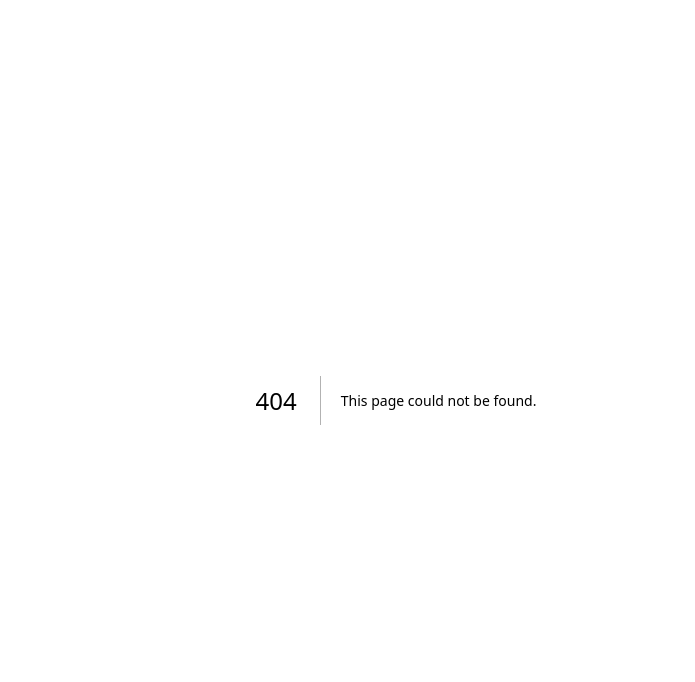
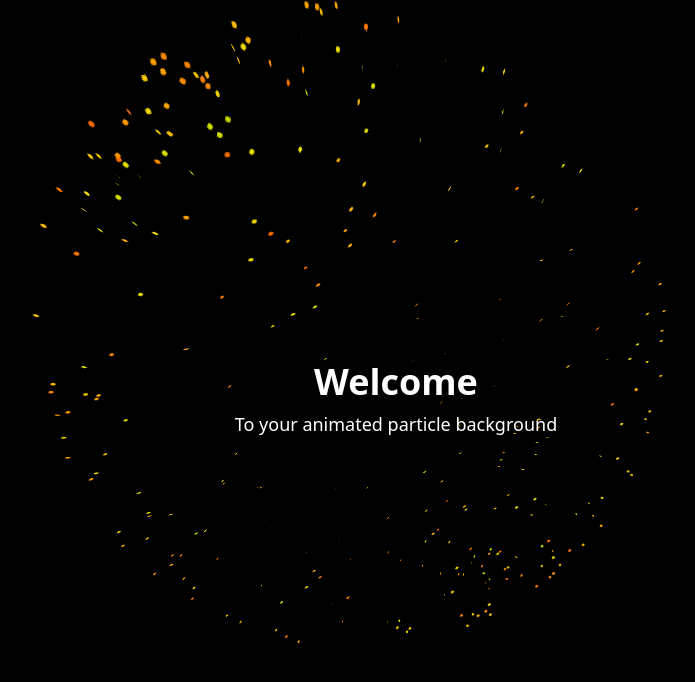
Before and after one commit to Epaphra-B/epaphra.com, a Next.js app: page /contact in a window 1280 px wide. Before the commit this address had no page. Shown: the top 682 px of the page, without its empty margins (244-939 px from the left). Built offline with nearby package versions, Linux system fonts and the light colour scheme.

Commit message:
added page loading screen, new particle bg

```diff
--- /dev/null
+++ b/src/app/components/OrbParticles.module.scss
@@ -0,0 +1,96 @@
+// src/app/components/OrbParticles.module.scss
+// best in chrome
+// Import the math module to use updated functions
+@use "sass:math";
+
+$total: 300; // total particles
+$orb-size: 300px;
+$particle-size: 4px;
+$time: 15s; // Duration for the initial formation animation
+$base-hue: 25; // change for diff colors (180 is nice)
+
+/*
+  Note: Global styles for html, body (like height: 100%, background: black, overflow: hidden)
+  are typically handled in a global CSS file (e.g., globals.css in Next.js) or
+  directly on the body element in your layout.
+  For this module, we'll focus on the component-specific styles.
+*/
+
+.wrap {
+  position: absolute; /* Changed from relative to absolute for better centering with translate */
+  top: 50%;
+  left: 50%;
+  width: 0;
+  height: 0;
+  transform-style: preserve-3d; // Crucial for 3D transformations of children
+  perspective: 1000px; // Adds depth to the 3D scene
+  /* Overall orb rotation:
+   * - 'rotate': keyframe animation for the orb
+   * - '#{$time}': duration
+   * - 'infinite': repeats endlessly
+   * - 'linear': constant speed
+   */
+  animation: rotate #{$time} infinite linear;
+  /* NEW: Center the element using translate */
+  transform: translate(-50%, -50%);
+}
+
+/* Keyframes for the overall orb rotation */
+@keyframes rotate {
+  100% {
+    /* Rotate 360 degrees around Y and X axes for continuous spin */
+    /* Combine with initial translate for proper centering */
+    transform: translate(-50%, -50%) rotateY(360deg) rotateX(360deg);
+  }
+}
+
+.c {
+  position: absolute;
+  width: $particle-size;
+  height: $particle-size;
+  border-radius: 50%; // Makes particles circular
+  opacity: 0; // Particles start invisible
+}
+
+@for $i from 1 through $total {
+  // Use math.random() instead of random()
+  $z: (math.random(360) * 1deg); // random angle to rotateZ
+  $y: (math.random(360) * 1deg); // random to rotateX
+  // Use math.div() instead of / for division
+  $hue: ((math.div(40, $total) * $i) + $base-hue); // set hue
+
+  .c:nth-child(#{$i}){ // grab the nth particle
+    /* Animation for each particle:
+     * - 'orbit#{$i}': unique keyframe animation for this particle
+     * - '#{$time}': duration of the animation
+     * - 'forwards': retains the styles defined in the last keyframe (100%) after completion
+     */
+    animation: orbit#{$i} #{$time} forwards;
+    /* Stagger the start of each particle's animation for a smoother effect */
+    animation-delay: ($i * .01s);
+    /* Set the background color using HSL (Hue, Saturation, Lightness) */
+    background-color: hsla($hue, 100%, 50%, 1);
+  }
+
+  /* Define the unique keyframe animation for each particle */
+  @keyframes orbit#{$i}{
+    0% {
+      /* Start invisible and at the center (no translateX) */
+      opacity: 0;
+      /* Initial random rotation to distribute particles in 3D space */
+      transform: rotateZ(-#{$z}) rotateY(#{$y}) translateX(0px) rotateZ(#{$z});
+    }
+    30% {
+      /* By 30% of the animation, fade in and move to the orb's radius */
+      opacity: 1; // Fully visible
+      /* Move particle out to the orb's radius */
+      transform: rotateZ(-#{$z}) rotateY(#{$y}) translateX(#{$orb-size}) rotateZ(#{$z});
+    }
+    100% {
+      /* From 30% to 100% (and beyond, due to 'forwards'), hold the orb's position */
+      opacity: 1; // Remain visible
+      /* Hold the particle at the orb's radius */
+      transform: rotateZ(-#{$z}) rotateY(#{$y}) translateX(#{$orb-size}) rotateZ(#{$z});
+    }
+  }
+}
--- /dev/null
+++ b/src/app/components/OrbParticles.tsx
@@ -0,0 +1,36 @@
+"use client";
+// OrbParticles.tsx (if using OrbParticles.module.scss)
+import React from 'react';
+// import styles from './OrbParticles.module.scss'; // Import the CSS module
+import styles from '@/app/components/OrbParticles.module.scss';
+
+interface OrbParticlesProps {
+  totalParticles?: number;
+}
+
+const OrbParticles: React.FC<OrbParticlesProps> = ({
+  totalParticles = 300,
+}) => {
+  return (
+    <>
+      {/* Global styles (best in globals.css or layout.tsx) */}
+      <style global jsx>{`
+        html, body {
+          height: 100%;
+        }
+        body {
+          background: black;
+          overflow: hidden;
+        }
+      `}</style>
+
+      <div className={styles.wrap}>
+        {Array.from({ length: totalParticles }).map((_, index) => (
+          <div key={index} className={styles.c}></div>
+        ))}
+      </div>
+    </>
+  );
+};
+
+export default OrbParticles;
--- /dev/null
+++ b/src/app/components/bouncingDots.tsx
@@ -0,0 +1,19 @@
+'use client';
+
+import React from 'react';
+
+const BouncingDotsLoader: React.FC = () => {
+  return (
+    <div className="flex items-center justify-center space-x-2">
+      {[...Array(3)].map((_, index) => (
+        <span
+          key={index}
+          className={`w-4 h-4 bg-white rounded-full animate-bounce`}
+          style={{ animationDelay: `${index * 0.2}s` }}
+        />
+      ))}
+    </div>
+  );
+};
+
+export default BouncingDotsLoader;
--- /dev/null
+++ b/src/app/contact/page.tsx
@@ -0,0 +1,15 @@
+// app/page.tsx or app/layout.tsx (for background persistence)
+
+import OrbParticles from "@/app/components/OrbParticles";
+
+export default function HomePage() {
+  return (
+      <main className="relative min-h-screen flex items-center justify-center">
+        <OrbParticles />
+      <div className="z-10 text-white text-center">
+        <h1 className="text-4xl font-bold">Welcome</h1>
+        <p className="mt-2 text-lg">To your animated particle background</p>
+      </div>
+    </main>
+  );
+}
--- /dev/null
+++ b/src/app/loading.tsx
@@ -0,0 +1,9 @@
+import LoadingThreeDotsJumping from "@/app/components/bouncingDots";
+
+export default function Loading() {
+  return (
+    <div className="h-screen w-full flex items-center justify-center bg-black">
+      <LoadingThreeDotsJumping />
+    </div>
+  );
+}
--- /dev/null
+++ b/src/app/updates/loading.tsx
@@ -0,0 +1,49 @@
+
+import { motion } from "framer-motion"
+
+export default function Loading() {
+    return (
+         <div className="container">
+            <motion.div
+                className="spinner"
+                animate={{ rotate: 360 }}
+                transition={{
+                    duration: 1.5,
+                    repeat: Infinity,
+                    ease: "linear",
+                }}
+            />
+            <StyleSheet />
+        </div>
+    )
+}
+
+
+
+/**
+ * ==============   Styles   ================
+ */
+function StyleSheet() {
+    return (
+        <style>
+            {`
+            .container {
+                display: flex;
+                justify-content: center;
+                align-items: center;
+                padding: 40px;
+                border-radius: 8px;
+            }
+
+            .spinner {
+                width: 50px;
+                height: 50px;
+                border-radius: 50%;
+                border: 4px solid var(--divider);
+                border-top-color: #ff0088;
+                will-change: transform;
+            }
+            `}
+        </style>
+    )
+}
```
